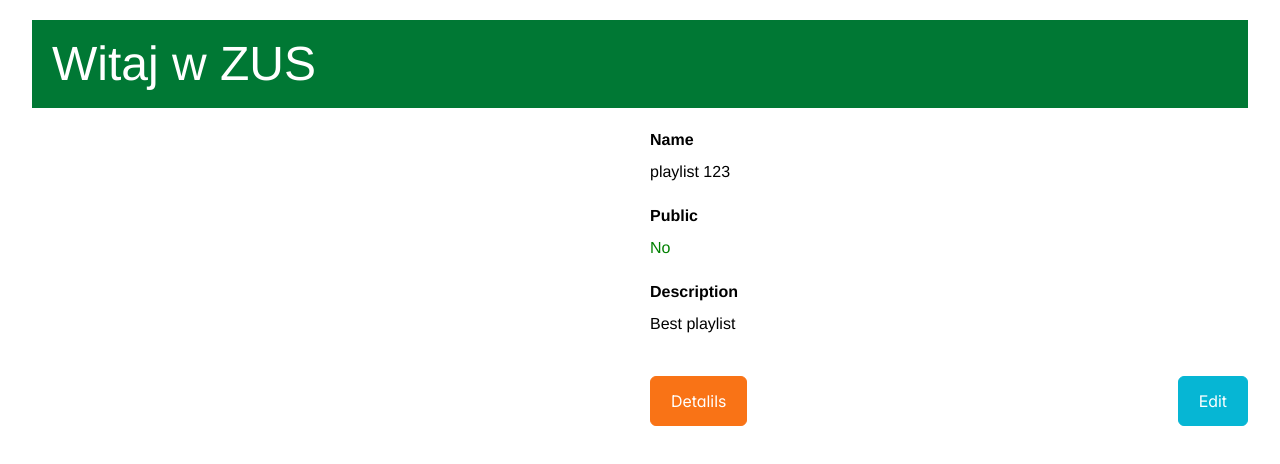
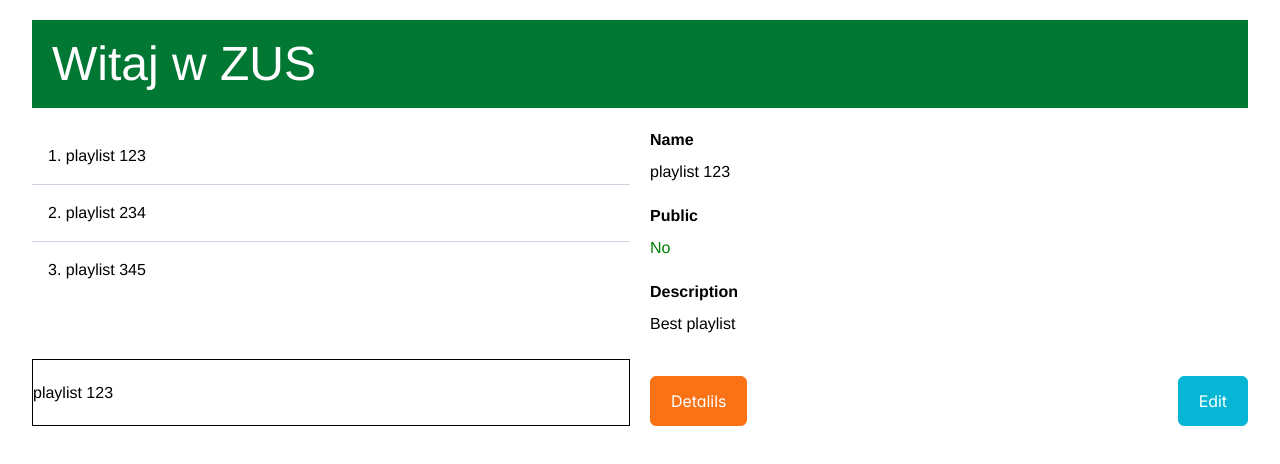
Before and after one commit to slawekppr/zus-react, a React (Vite) app: page / in a window 1280 px wide. Shown: the top 464 px of the page. Built offline with nearby package versions, Linux system fonts and the light colour scheme; a web font is replaced by a local one.

Commit message:
type Props = { playlists: Playlist[] };

```diff
--- a/src/playlists/components/PlaylistList.tsx
+++ b/src/playlists/components/PlaylistList.tsx
@@ -2,11 +2,9 @@ import React, { useState } from "react";
 import { mockPlaylists } from "./mockPlaylists";
 import type { Playlist } from "./Playlist";
 
-type Props = {};
+type Props = { playlists: Playlist[] };
 
-const PlaylistList = (props: Props) => {
-  const playlists: Playlist[] = [];
-
+const PlaylistList = ({ playlists }: Props) => {
   const [selectedId, setSelectedId] = useState("");
 
   const selectById = (id: string) => {
--- a/src/playlists/containers/PlaylistView.tsx
+++ b/src/playlists/containers/PlaylistView.tsx
@@ -12,6 +12,7 @@ const PlaylistView = () => {
 
   const playlists = mockPlaylists;
   const [selectedId, setSelectedId] = useState("123");
+  const [selected, setSelected] = useState(playlists[0])
 
   const selectById = (id: string) => {
     setSelectedId(id);
@@ -29,7 +30,10 @@ const PlaylistView = () => {
     <div>
       <div className="grid grid-cols-2 gap-5">
         <div className="grid gap-5">
-          <PlaylistList />
+
+          <PlaylistList playlists={playlists} />
+          <input type="text" value={selected.name} />
+
         </div>
 
         <div className="grid gap-5">
```
